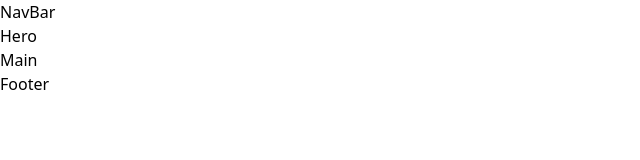
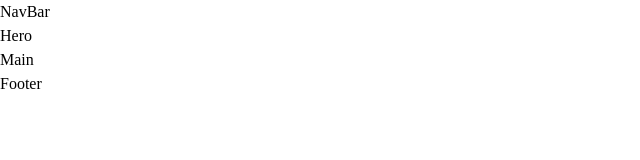
Before and after one commit to mrnguyencoder/sonia-rachline.fr, a React (Create React App) app: page / in a window 1280 px wide. Shown: the top 160 px of the page, without its empty margins (0-640 px from the left). Built offline with nearby package versions, Linux system fonts and the light colour scheme.

Commit message:
font Didot

```diff
--- a/src/App.css
+++ b/src/App.css
@@ -1,6 +1,8 @@
 @tailwind base;
 @tailwind components;
 @tailwind utilities;
+
+@import url('https://fonts.googleapis.com/css2?family=GFS+Didot&display=swap');
 
 * {
   box-sizing: border-box;
@@ -9,8 +11,6 @@
   scroll-behavior: smooth;
 }
 
-
-
 body {
-
+  font-family: 'GFS Didot', serif;
 }
```
